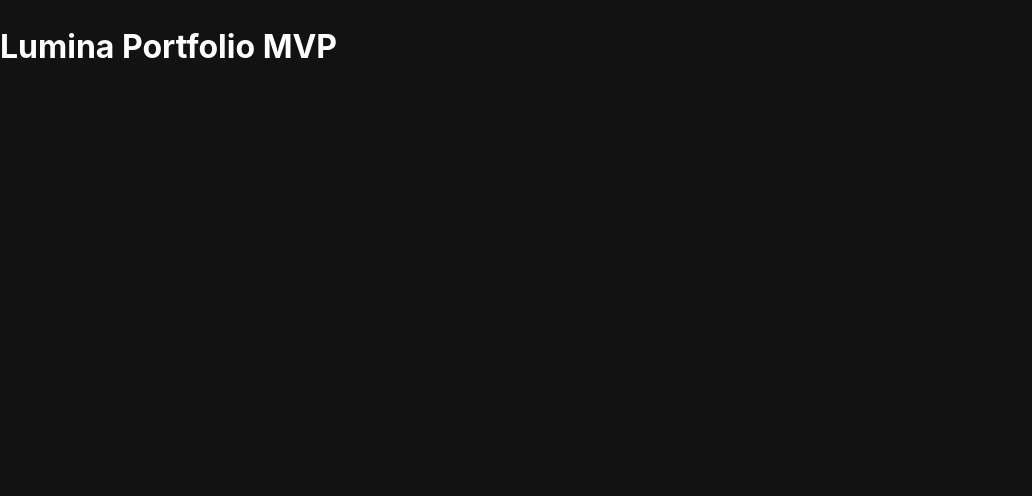
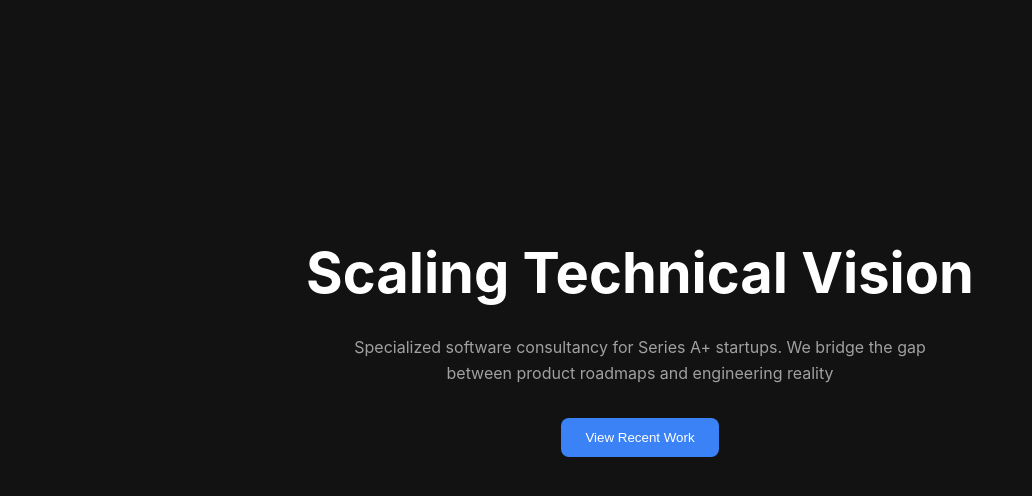
Before and after one commit to shalevmazuz/portfolio-website, a React (Vite) app: page / in a window 1280 px wide. Shown: the top 496 px of the page, without its empty margins (0-1032 px from the left). Built offline with nearby package versions, Linux system fonts and the light colour scheme.

Commit message:
feat: add Hero component

```diff
--- a/src/App.jsx
+++ b/src/App.jsx
@@ -1,9 +1,10 @@
 import React from 'react'
+import Hero from './components/Hero'
 
 function App() {
   return (
     <div className="app-container">
-      <h1>Lumina Portfolio MVP</h1>
+      <Hero />
     </div>
   )
 }
--- /dev/null
+++ b/src/components/Hero.css
@@ -0,0 +1,29 @@
+.hero-section {
+    min-height: 80vh;
+    display: flex;
+    justify-content: center;
+    align-items: center;
+    text-align: center;
+}
+
+h1 {
+    font-size: 3.5rem;
+    font-weight: 700;
+    margin-bottom: 1rem;
+}
+
+.hero-subtitle {
+    color: var(--text-secondary);
+    max-width: 600px;
+    margin: 0 auto;
+}
+
+.cta-button {
+    background-color: var(--accent-color);
+    color: white;
+    padding: 12px 24px;
+    border-radius: var(--radius);
+    border: none;
+    margin-top: 2rem;
+    cursor: pointer;
+}
--- /dev/null
+++ b/src/components/Hero.jsx
@@ -0,0 +1,21 @@
+import './Hero.css'
+
+const Hero = () => {
+    return (
+        <section id="hero" className="hero-section">
+            <div className="hero-content">
+                <h1>
+                    Scaling Technical Vision
+                </h1>
+                <p className="hero-subtitle">
+                    Specialized software consultancy for Series A+ startups. We bridge the gap between product roadmaps and engineering reality
+                </p>
+                <button className="cta-button">
+                    View Recent Work
+                </button>
+            </div>
+        </section>
+    )
+}
+
+export default Hero
```
Also changed, not shown: src/data/projects.json (+16 -18 lines).
